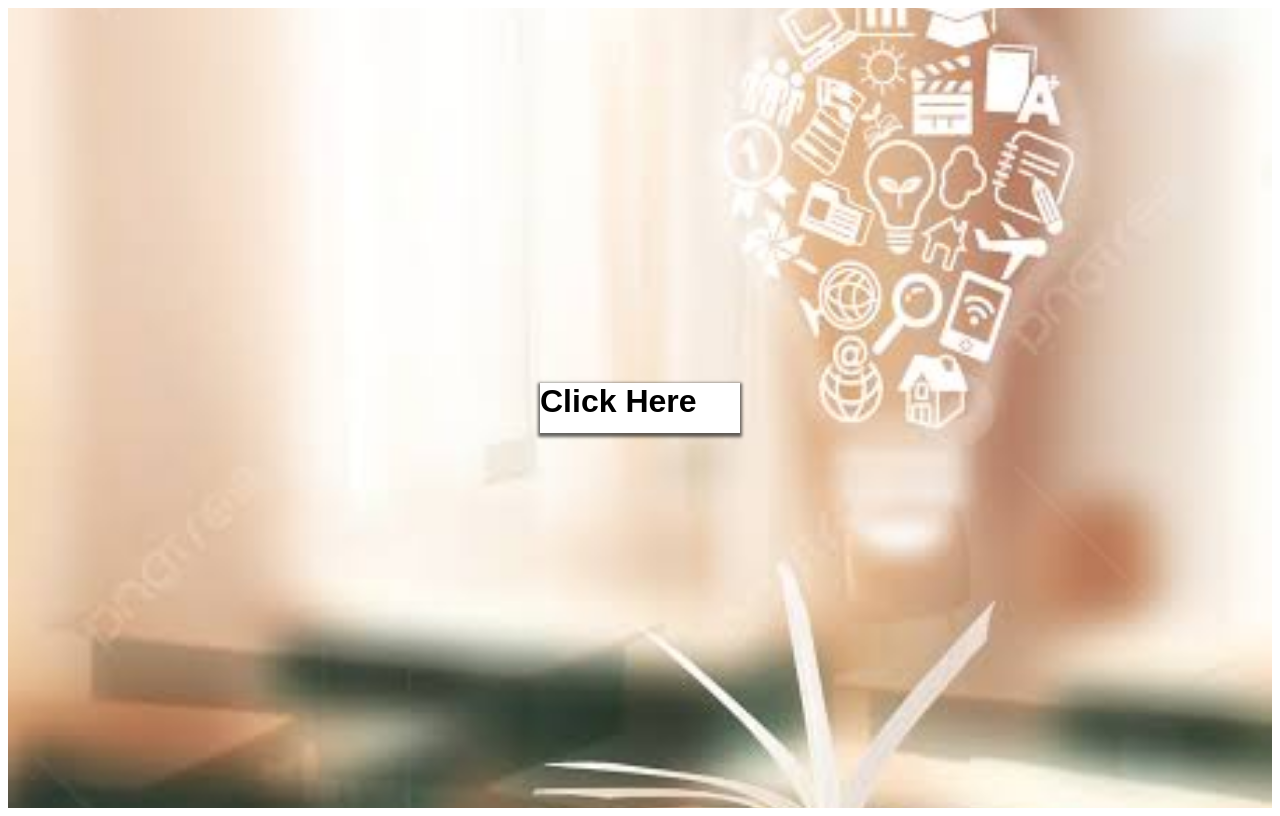
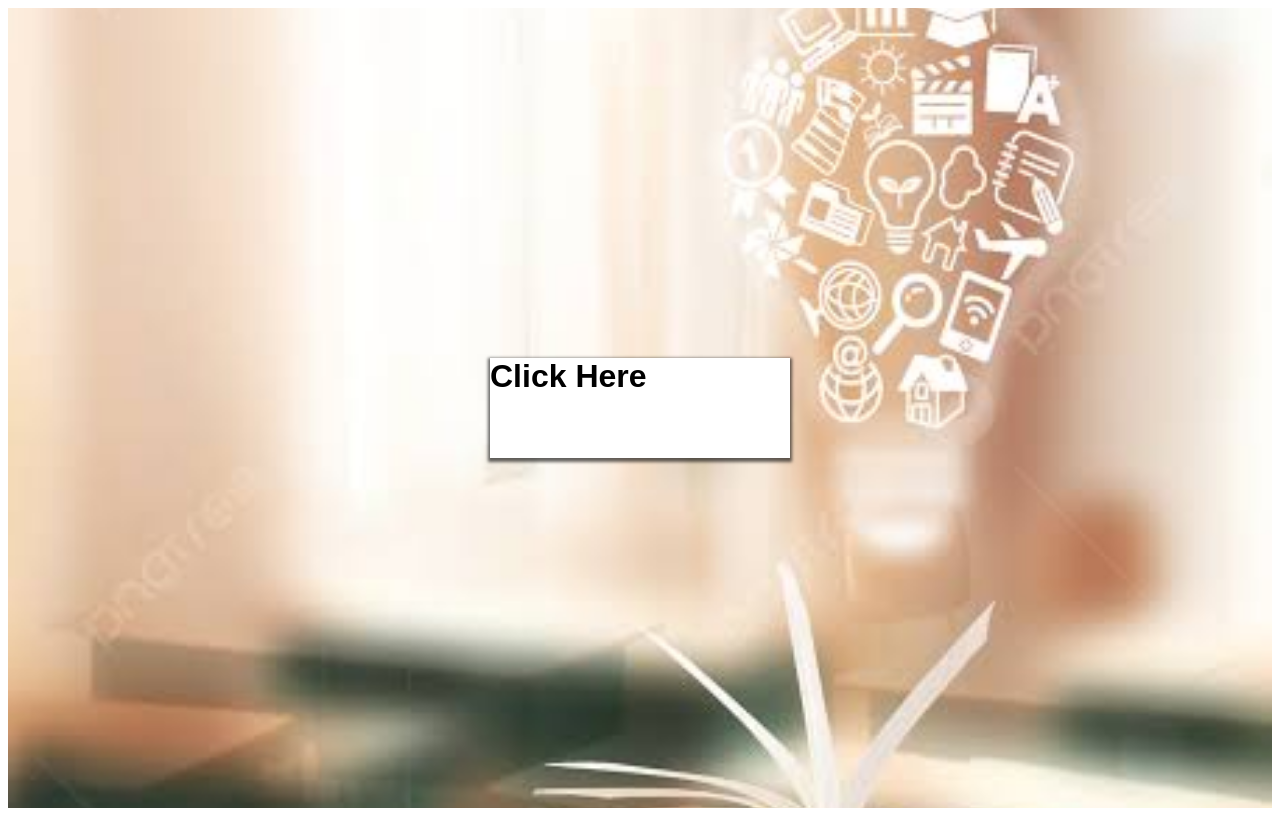
Before and after one commit to Mwavuna/Library, a plain HTML site: page index.html in a window 1280 px wide. Drawn offline with Linux system fonts and the light colour scheme.

Commit message:
Update index.html

```diff
--- a/index.html
+++ b/index.html
@@ -26,8 +26,8 @@
         justify-content: center;
         }
         .center{
-            width:200px;
-            height: 50px;
+            width:300px;
+            height: 100px;
             font-size: 2rem;
             font-color:black;
             font-family: Arial;
@@ -39,6 +39,7 @@
         a{
             text-decoration: none;
             color:black;
+            text-align:center;
         }
 
 
```
